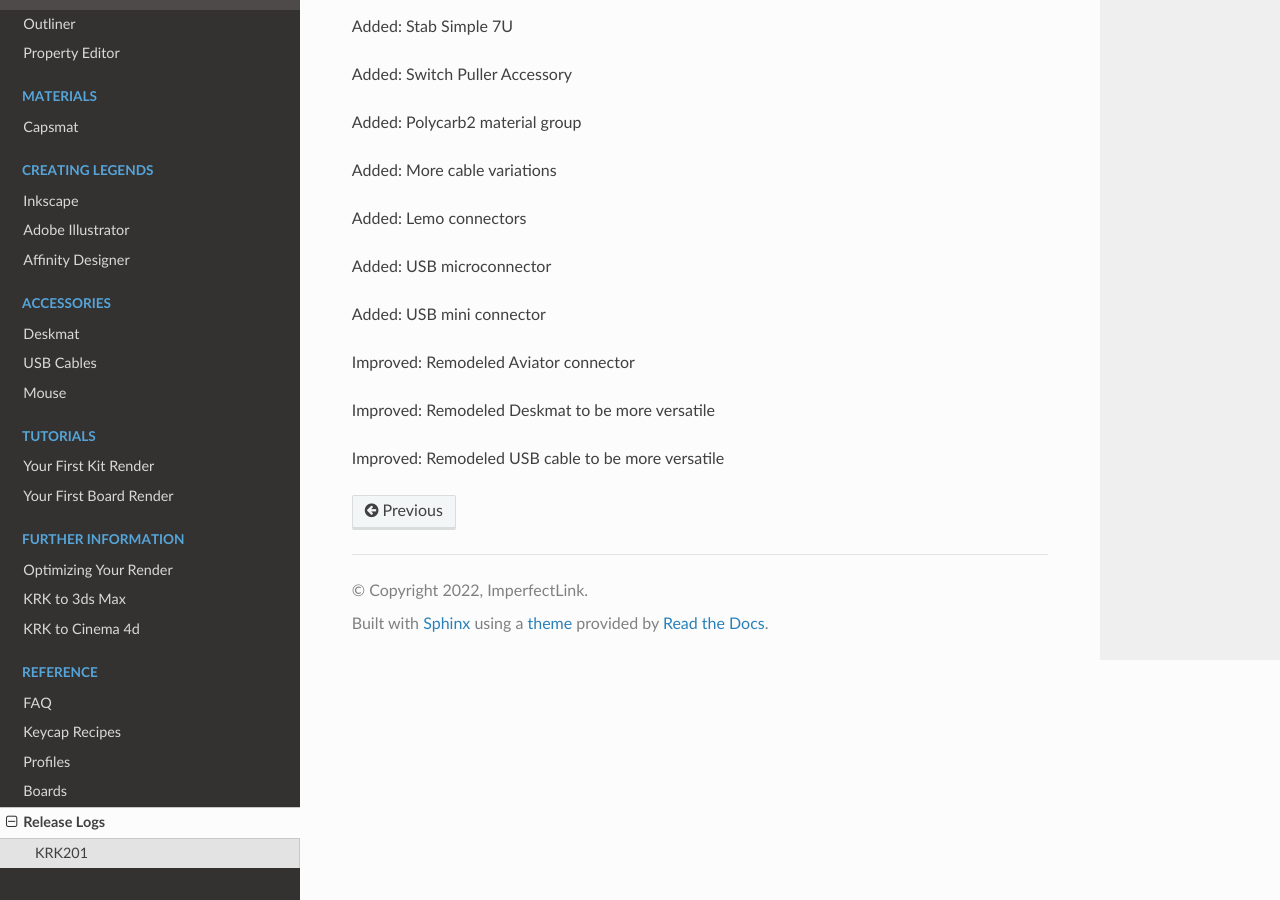
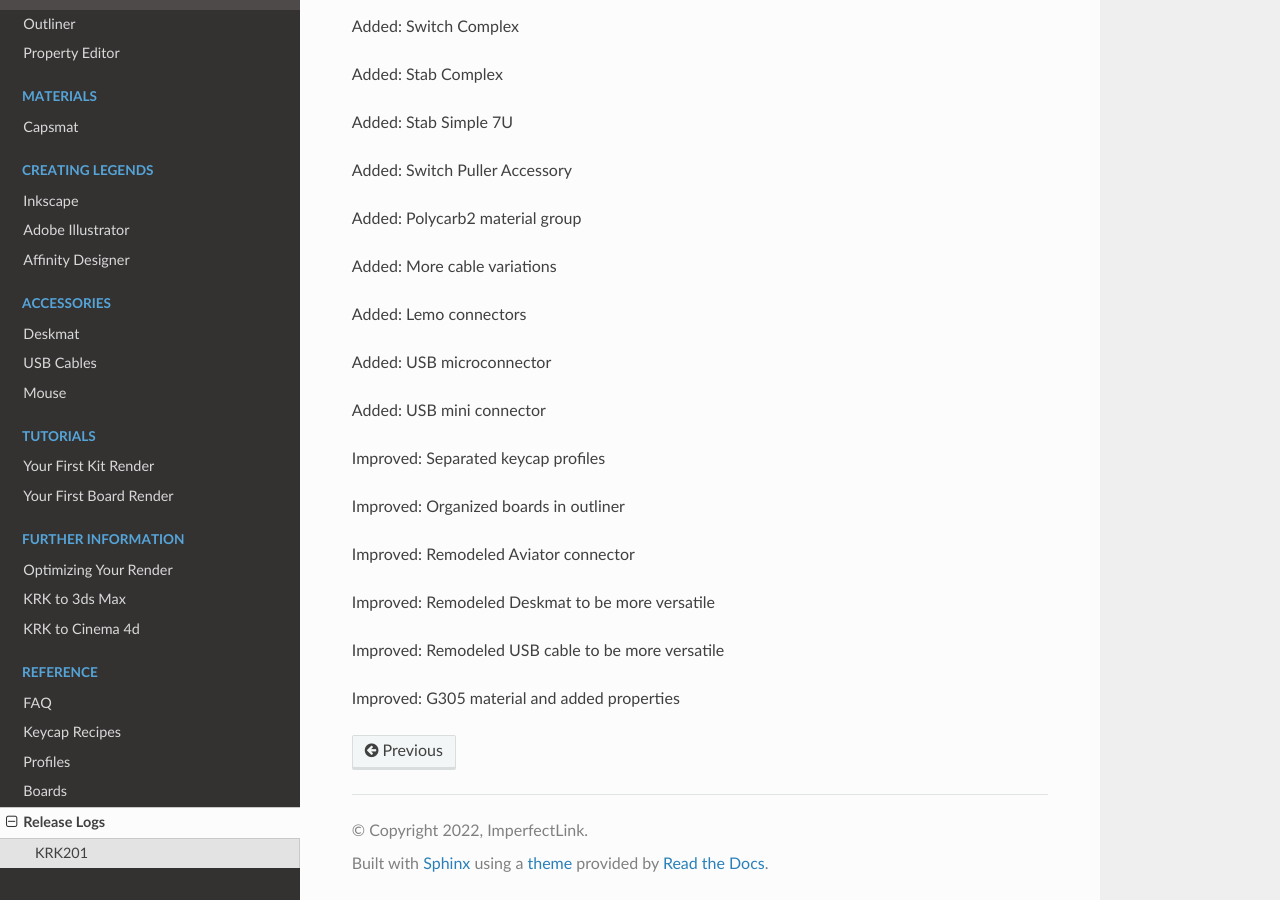
Before and after one commit to imperfectlink/KeyboardRenderKit, a Sphinx documentation site: the page built from docs/source/releases.rst, in a window 1280 px wide and 900 px high, scrolled down 969 px. Built offline with Sphinx 7.4.7 and the Read the Docs theme 2.0.0, drawn with Linux system fonts in a browser that asks for light colours; some of the changed text lies outside the part shown.

Commit message:
Update releases.rst

```diff
--- a/docs/source/releases.rst
+++ b/docs/source/releases.rst
@@ -50,8 +54,14 @@ Added: USB microconnector
 
 Added: USB mini connector
 
+Improved: Separated keycap profiles
+
+Improved: Organized boards in outliner
+
 Improved: Remodeled Aviator connector
 
 Improved: Remodeled Deskmat to be more versatile
 
 Improved: Remodeled USB cable to be more versatile
+
+Improved: G305 material and added properties
```
Also changed, not shown: other parts of docs/source/releases.rst (+4 -0 lines).
